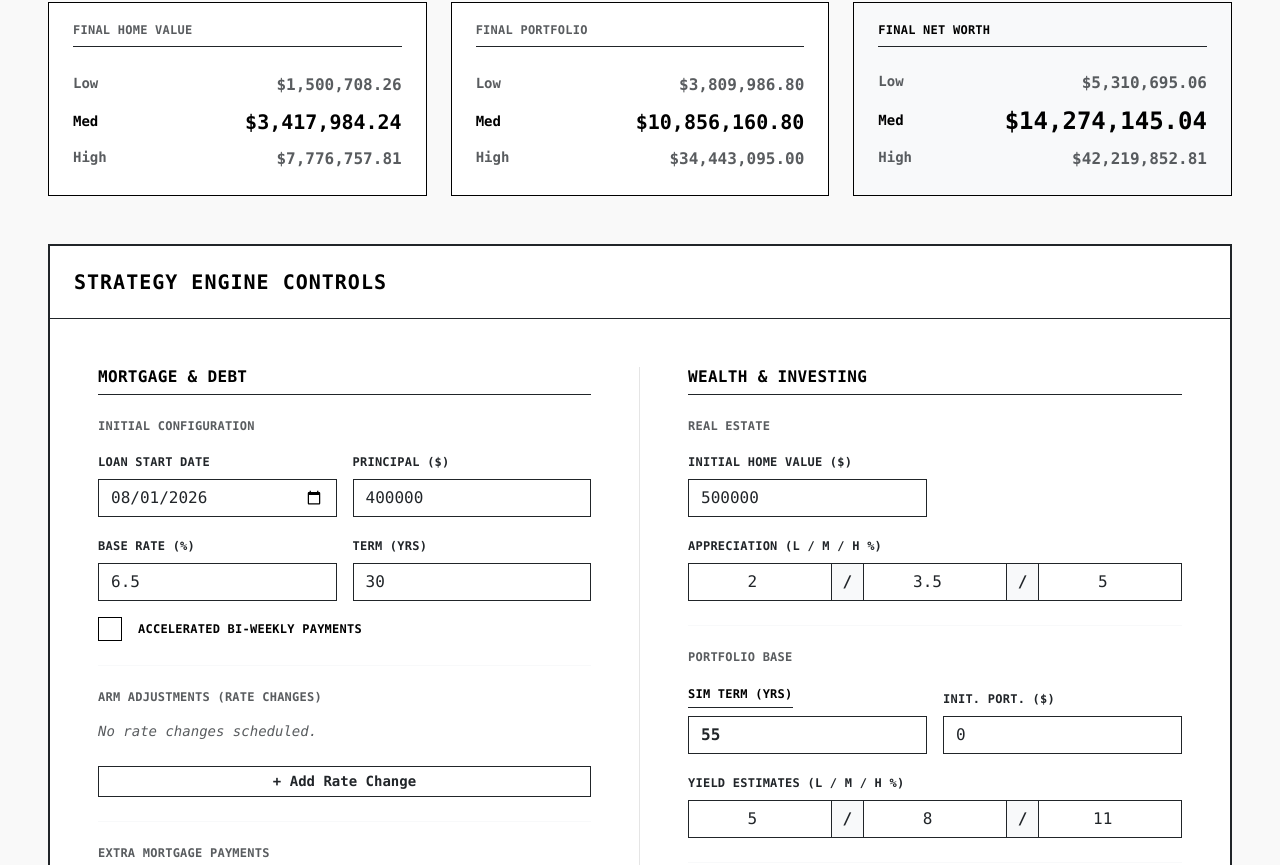
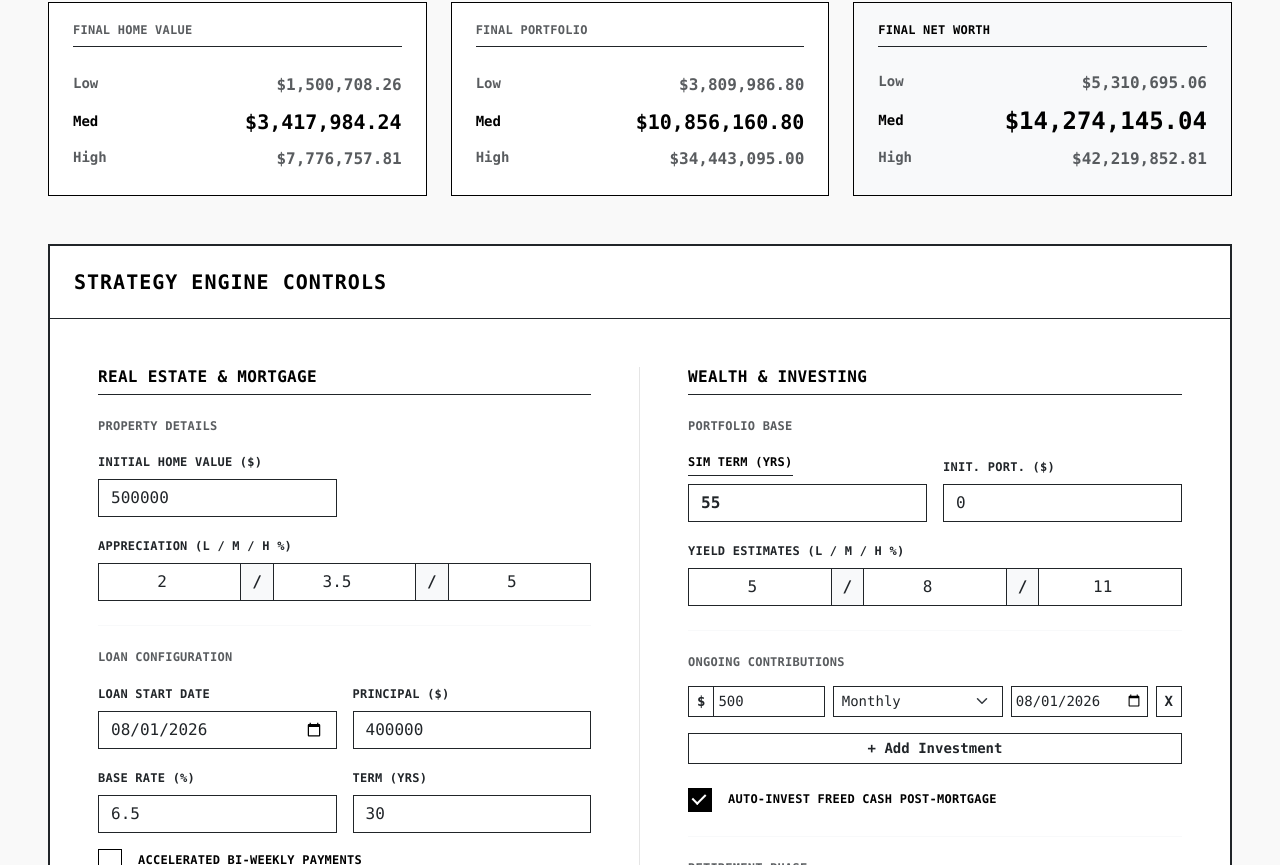
Before and after one commit to awanczowski/financial-strategy-engine, a React (Vite) app: page / in a window 1280 px wide. Shown: the part 374-1239 px from the top of the page. Built offline with nearby package versions, Linux system fonts and the light colour scheme.

Commit message:
Update to UI Layout

```diff
--- a/src/App.jsx
+++ b/src/App.jsx
@@ -100,7 +100,7 @@ const RateAdjustmentRow = ({ item, onUpdate, onRemove }) => (
 );
 
 // Constants
-const ACTIVE_SESSION_KEY = 'financialEngine_activeSession_v11';
+const ACTIVE_SESSION_KEY = 'financialEngine_activeSession_v12';
 const defaultStartDate = "2026-08-01";
 const defaultRetirementDate = "2051-08-01";
 
@@ -828,12 +828,31 @@ export default function App() {
           <div className="card-body p-4 p-xl-5">
             <div className="row g-0">
 
-              {/* === LEFT COLUMN: MORTGAGE & DEBT === */}
+              {/* === LEFT COLUMN: REAL ESTATE & MORTGAGE === */}
               <div className="col-lg-6 border-lg-end pe-lg-5 mb-5 mb-lg-0">
-                <h5 className="scandi-label text-black mb-4 border-bottom border-dark pb-2 fs-6">Mortgage & Debt</h5>
+                <h5 className="scandi-label text-black mb-4 border-bottom border-dark pb-2 fs-6">Real Estate & Mortgage</h5>
 
-                {/* 1. Base Loan */}
-                <h6 className="scandi-label text-muted mb-3">Initial Configuration</h6>
+                {/* 1. Real Estate */}
+                <h6 className="scandi-label text-muted mb-3">Property Details</h6>
+                <div className="row g-3 align-items-end mb-4">
+                  <div className="col-sm-6 col-md-6">
+                    <label className="form-label scandi-label">Initial Home Value ($)</label>
+                    <input name="initialHomeValue" type="number" className="form-control scandi-input border-dark" value={loanConfig.initialHomeValue} onChange={handleConfigChange} />
+                  </div>
+                  <div className="col-sm-12 col-md-12">
+                    <label className="form-label scandi-label">Appreciation (L / M / H %)</label>
+                    <div className="input-group">
+                      <input name="homeGrowthRateLow" type="number" step="0.1" className="form-control scandi-input border-dark px-1 text-center" value={loanConfig.homeGrowthRateLow} onChange={handleConfigChange} />
+                      <span className="input-group-text bg-light text-dark fw-bold border-dark border-start-0 border-end-0">/</span>
+                      <input name="homeGrowthRateMed" type="number" step="0.1" className="form-control scandi-input border-dark px-1 text-center" value={loanConfig.homeGrowthRateMed} onChange={handleConfigChange} />
+                      <span className="input-group-text bg-light text-dark fw-bold border-dark border-start-0 border-end-0">/</span>
+                      <input name="homeGrowthRateHigh" type="number" step="0.1" className="form-control scandi-input border-dark px-1 text-center" value={loanConfig.homeGrowthRateHigh} onChange={handleConfigChange} />
+                    </div>
+                  </div>
+                </div>
+
+                {/* 2. Base Loan */}
+                <h6 className="scandi-label text-muted mb-3 border-top border-light pt-4">Loan Configuration</h6>
                 <div className="row g-3 align-items-end mb-4">
                   <div className="col-sm-6 col-md-6">
                     <label className="form-label scandi-label">Loan Start Date</label>
@@ -868,7 +887,7 @@ export default function App() {
                   </div>
                 </div>
 
-                {/* 2. ARM Adjustments */}
+                {/* 3. ARM Adjustments */}
                 <h6 className="scandi-label text-muted mb-3 border-top border-light pt-4">ARM Adjustments (Rate Changes)</h6>
                 <div className="mb-4">
                   {rateAdjustments.length === 0 && <div className="text-muted small fst-italic mb-3">No rate changes scheduled.</div>}
@@ -883,7 +902,7 @@ export default function App() {
                   <button className="btn btn-sm btn-outline-dark fw-bold mt-2 w-100" onClick={() => addStrategy(setRateAdjustments, { rate: 7.0, startDate: "2031-08-01" })}>+ Add Rate Change</button>
                 </div>
 
-                {/* 3. Extra Payments */}
+                {/* 4. Extra Payments */}
                 <h6 className="scandi-label text-muted mb-3 border-top border-light pt-4">Extra Mortgage Payments</h6>
                 <div className="mb-2">
                   {extraPayments.length === 0 && <div className="text-muted small fst-italic mb-3">No extra payments scheduled.</div>}
@@ -904,27 +923,8 @@ export default function App() {
               <div className="col-lg-6 ps-lg-5">
                 <h5 className="scandi-label text-black mb-4 border-bottom border-dark pb-2 fs-6">Wealth & Investing</h5>
 
-                {/* 1. Real Estate */}
-                <h6 className="scandi-label text-muted mb-3">Real Estate</h6>
-                <div className="row g-3 align-items-end mb-4">
-                  <div className="col-sm-6 col-md-6">
-                    <label className="form-label scandi-label">Initial Home Value ($)</label>
-                    <input name="initialHomeValue" type="number" className="form-control scandi-input border-dark" value={loanConfig.initialHomeValue} onChange={handleConfigChange} />
-                  </div>
-                  <div className="col-sm-12 col-md-12">
-                    <label className="form-label scandi-label">Appreciation (L / M / H %)</label>
-                    <div className="input-group">
-                      <input name="homeGrowthRateLow" type="number" step="0.1" className="form-control scandi-input border-dark px-1 text-center" value={loanConfig.homeGrowthRateLow} onChange={handleConfigChange} />
-                      <span className="input-group-text bg-light text-dark fw-bold border-dark border-start-0 border-end-0">/</span>
-                      <input name="homeGrowthRateMed" type="number" step="0.1" className="form-control scandi-input border-dark px-1 text-center" value={loanConfig.homeGrowthRateMed} onChange={handleConfigChange} />
-                      <span className="input-group-text bg-light text-dark fw-bold border-dark border-start-0 border-end-0">/</span>
-                      <input name="homeGrowthRateHigh" type="number" step="0.1" className="form-control scandi-input border-dark px-1 text-center" value={loanConfig.homeGrowthRateHigh} onChange={handleConfigChange} />
-                    </div>
-                  </div>
-                </div>
-
-                {/* 2. Portfolio Base */}
-                <h6 className="scandi-label text-muted mb-3 border-top border-light pt-4">Portfolio Base</h6>
+                {/* 1. Portfolio Base */}
+                <h6 className="scandi-label text-muted mb-3">Portfolio Base</h6>
                 <div className="row g-3 align-items-end mb-4">
                   <div className="col-sm-6 col-md-6">
                     <label className="form-label scandi-label text-black fw-bolder border-bottom border-dark pb-1">Sim Term (Yrs)</label>
@@ -946,7 +946,7 @@ export default function App() {
                   </div>
                 </div>
 
-                {/* 3. Ongoing Contributions */}
+                {/* 2. Ongoing Contributions */}
                 <h6 className="scandi-label text-muted mb-3 border-top border-light pt-4">Ongoing Contributions</h6>
                 <div className="mb-4">
                   {investments.length === 0 && <div className="text-muted small fst-italic mb-3">No direct investments scheduled.</div>}
@@ -975,7 +975,7 @@ export default function App() {
                   </div>
                 </div>
 
-                {/* 4. Retirement Phase */}
+                {/* 3. Retirement Phase */}
                 <h6 className="scandi-label text-muted mb-3 border-top border-light pt-4">Retirement Phase</h6>
                 <div className="mb-2">
                   <div className="d-flex align-items-center gap-3 mb-3">
```
